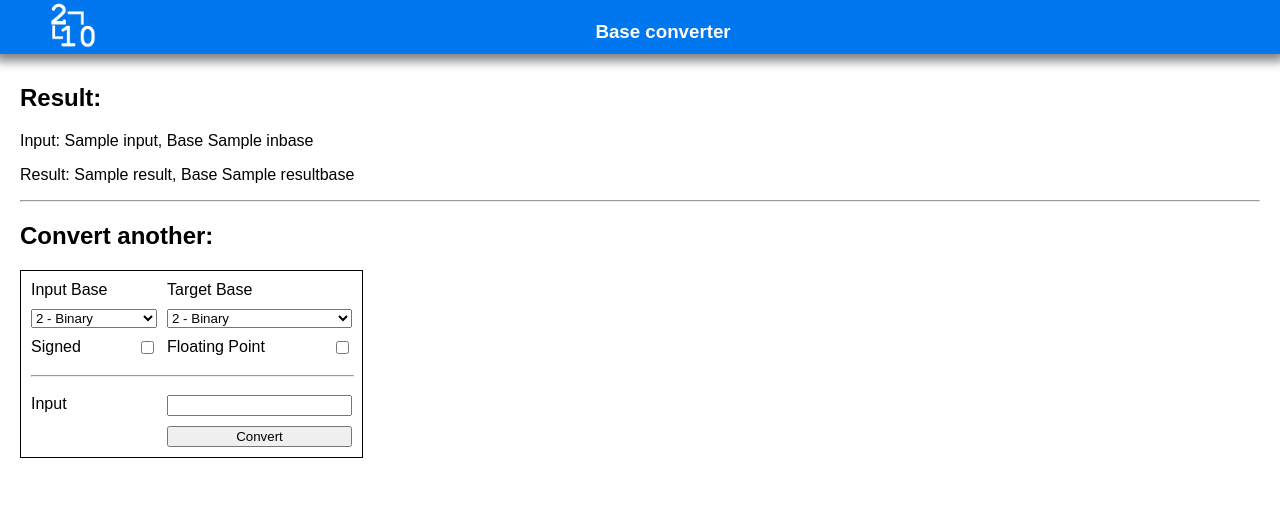
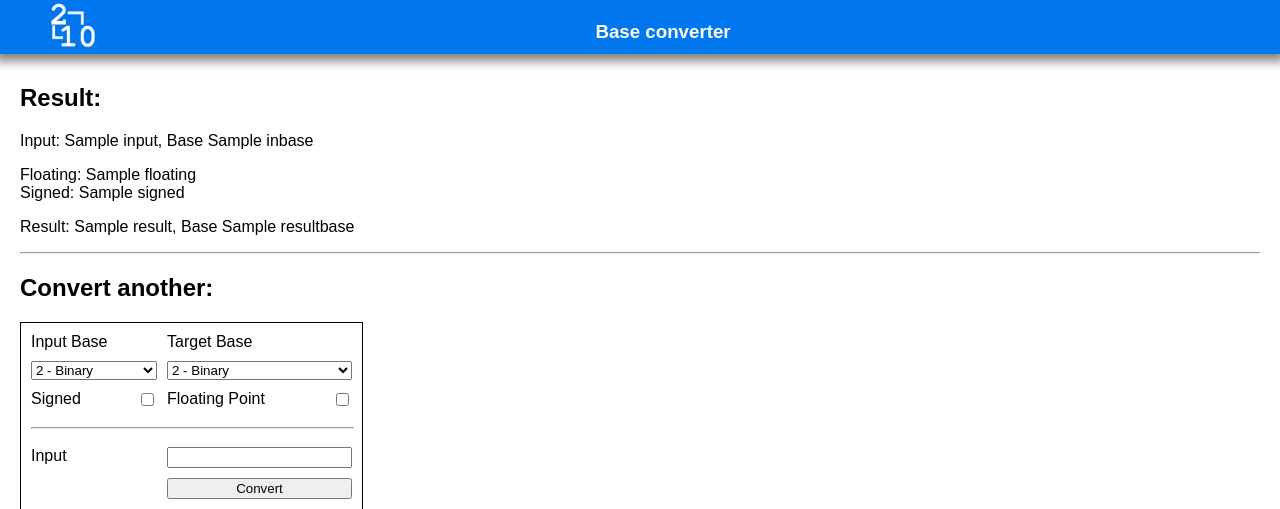
Before and after one commit to ogaskell/baseconverter, a Django app: template app/templates/app/convert.html in a window 1280 px wide. Shown: the top 509 px of the page. Run offline with Django 3.2, Linux system fonts and the light colour scheme; the template is opened without the code that fills it: most values are stand-ins (such as "Sample title", 1, 10 or a date in 2020).

Commit message:
Add floating and signed indication to conversion results page

```diff
--- a/app/templates/app/convert.html
+++ b/app/templates/app/convert.html
@@ -4,6 +4,7 @@
 
 <h2>Result: </h2>
 <p>Input: {{input}}, Base {{inbase}}</p>
+<p>Floating: {{floating}}<br>Signed: {{signed}}</p>
 <p>Result: {{result}}, Base {{resultbase}}</p>
 
 <hr>
--- a/app/views.py
+++ b/app/views.py
@@ -36,4 +36,7 @@ def convert(request):
         return render(request, 'app/convert.html', {"input":      str(inputv),
                                                     "inbase":     bases[str(inbase)],
                                                     "result":     "80",
-                                                    "resultbase": bases[str(outbase)]})
+                                                    "resultbase": bases[str(outbase)],
+                                                    "floating":   str(floating),
+                                                    "signed":     str(signed),
+                                                    })
```
